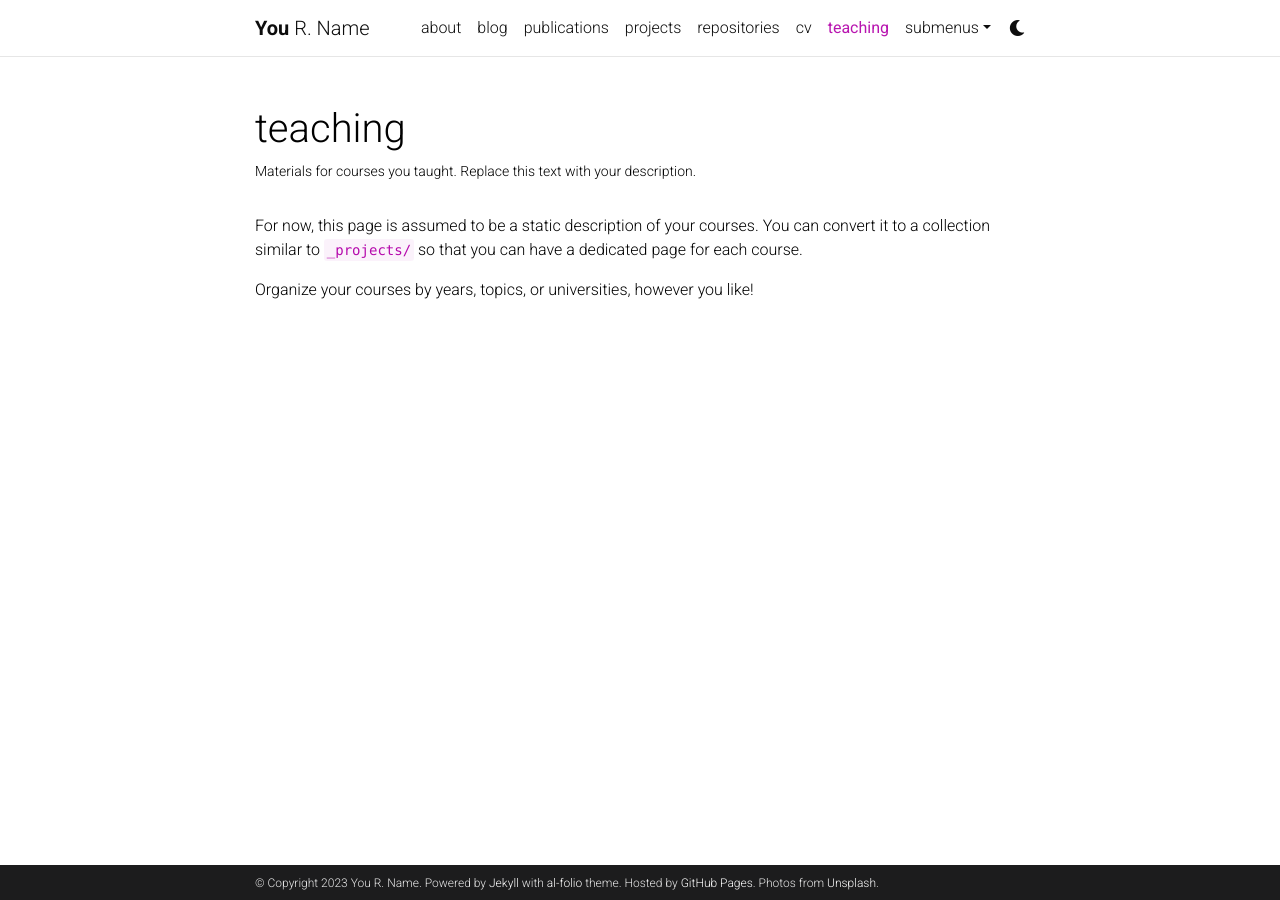
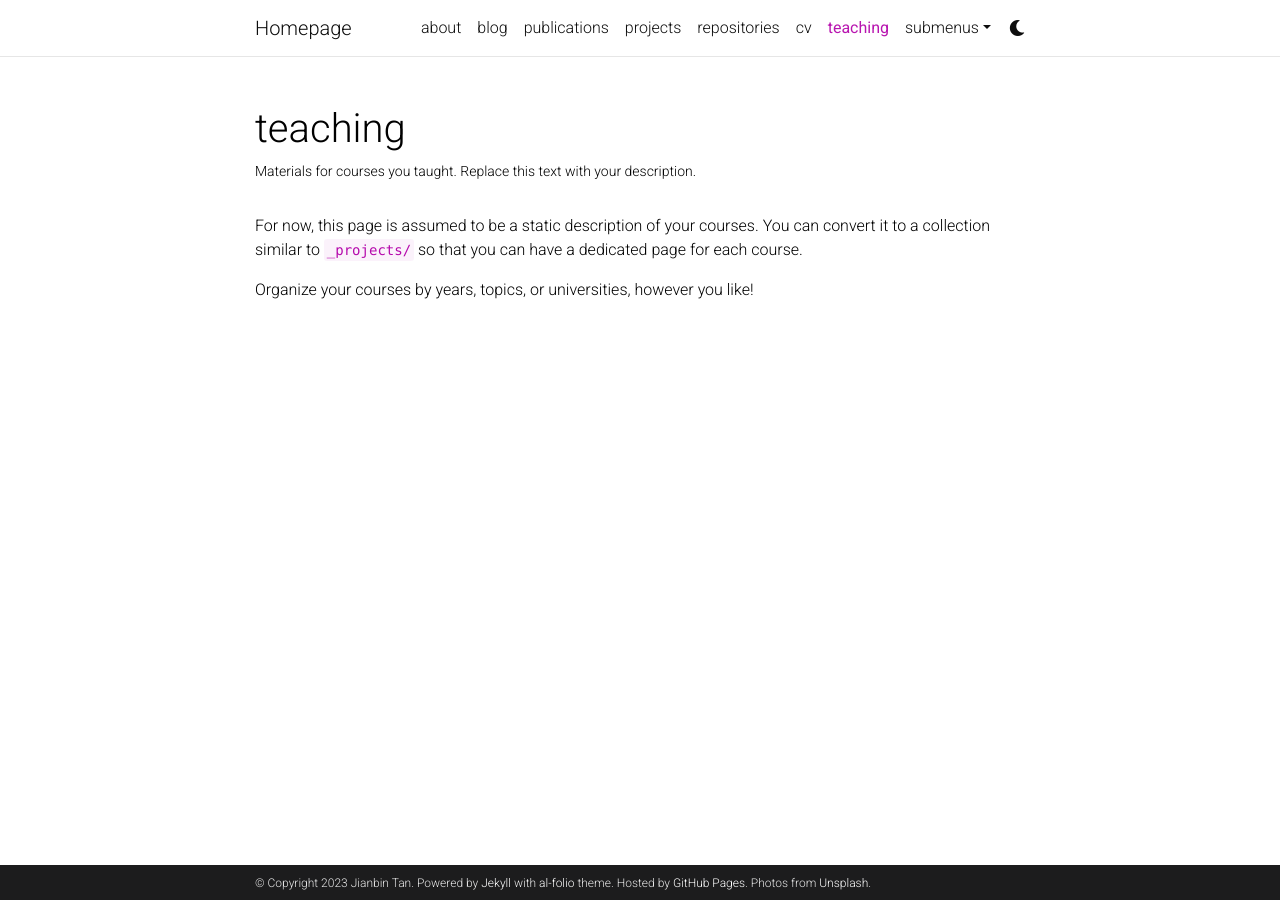
Before and after one commit to Tan-jianbin/Tan-jianbin.github.io, a Jekyll site: the page built from _pages/teaching.md, in a window 1280 px wide. Built offline with Jekyll 4.4.1, drawn with Linux system fonts in a browser that asks for light colours; comment, search, counter and statistics services are not loaded; a style sheet for code colours, icons or effects is not loaded.

Commit message:
Update _config.yml

```diff
--- a/_config.yml
+++ b/_config.yml
@@ -2,23 +2,23 @@
 # Site settings
 # -----------------------------------------------------------------------------
 
-title: blank # the website title (if blank, full name will be used instead)
-first_name: You
-middle_name: R.
-last_name: Name
+title: Homepage # the website title (if blank, full name will be used instead)
+first_name: Jianbin
+middle_name:
+last_name: Tan
 email: you@example.com
 description: > # the ">" symbol means to ignore newlines until "footer_text:"
-  A simple, whitespace theme for academics. Based on [*folio](https://github.com/bogoli/-folio) design.
+
 footer_text: >
   Powered by <a href="https://jekyllrb.com/" target="_blank">Jekyll</a> with <a href="https://github.com/alshedivat/al-folio">al-folio</a> theme.
   Hosted by <a href="https://pages.github.com/" target="_blank">GitHub Pages</a>.
   Photos from <a href="https://unsplash.com" target="_blank">Unsplash</a>.
-keywords: jekyll, jekyll-theme, academic-website, portfolio-website  # add your own keywords or leave empty
+keywords:   # add your own keywords or leave empty
 
 lang: en # the language of your site (for example: en, fr, cn, ru, etc.)
 icon: ⚛️  # the emoji used as the favicon (alternatively, provide image name in /assets/img/)
 
-url: https://alshedivat.github.io # the base hostname & protocol for your site
+url: https://tan-jianbin.github.io # the base hostname & protocol for your site
 baseurl: /al-folio # the subpath of your site, e.g. /blog/
 last_updated: false # set to true if you want to display last updated in the footer
 impressum_path:  # set to path to include impressum link in the footer, use the same path as permalink in a page, helps to conform with EU GDPR
```
